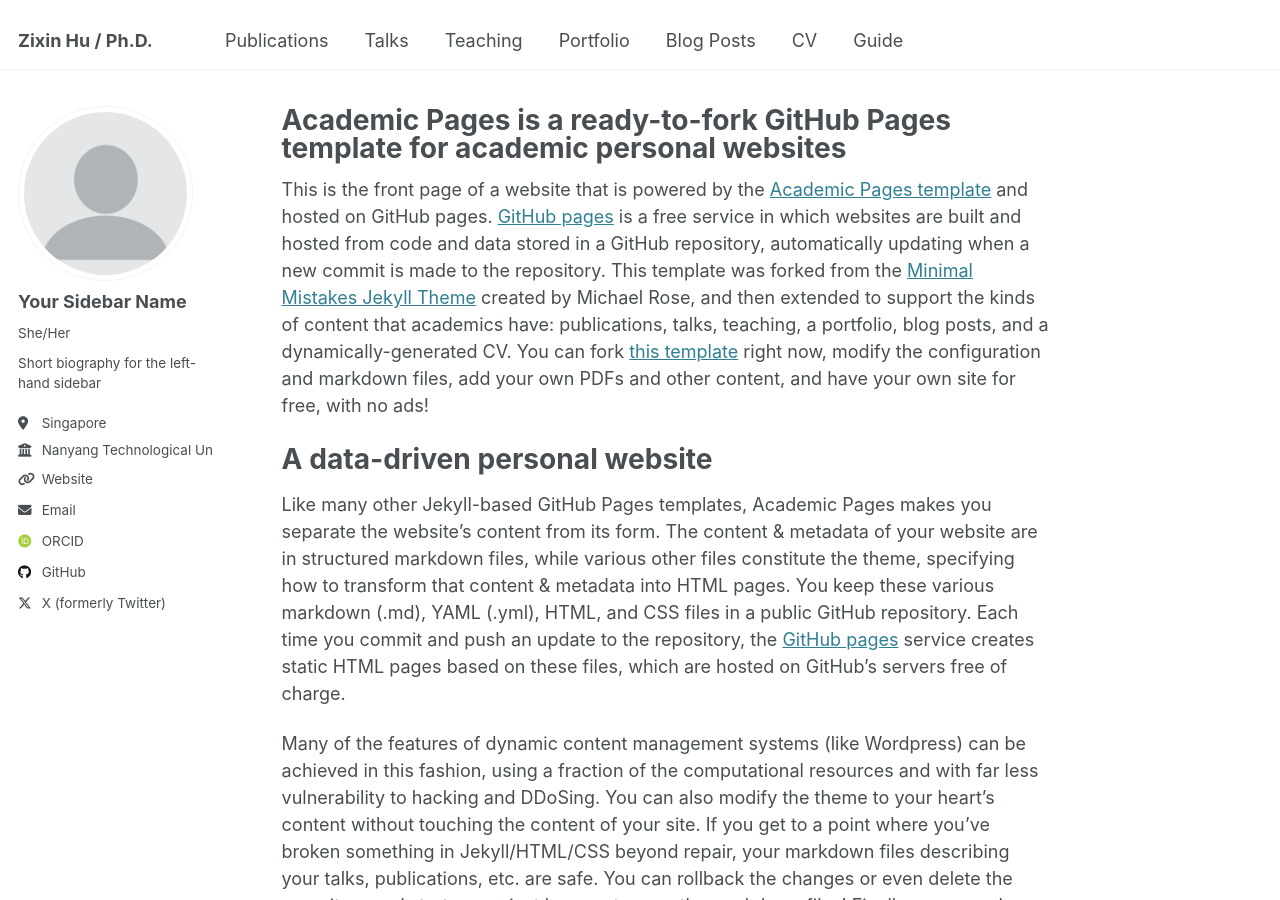
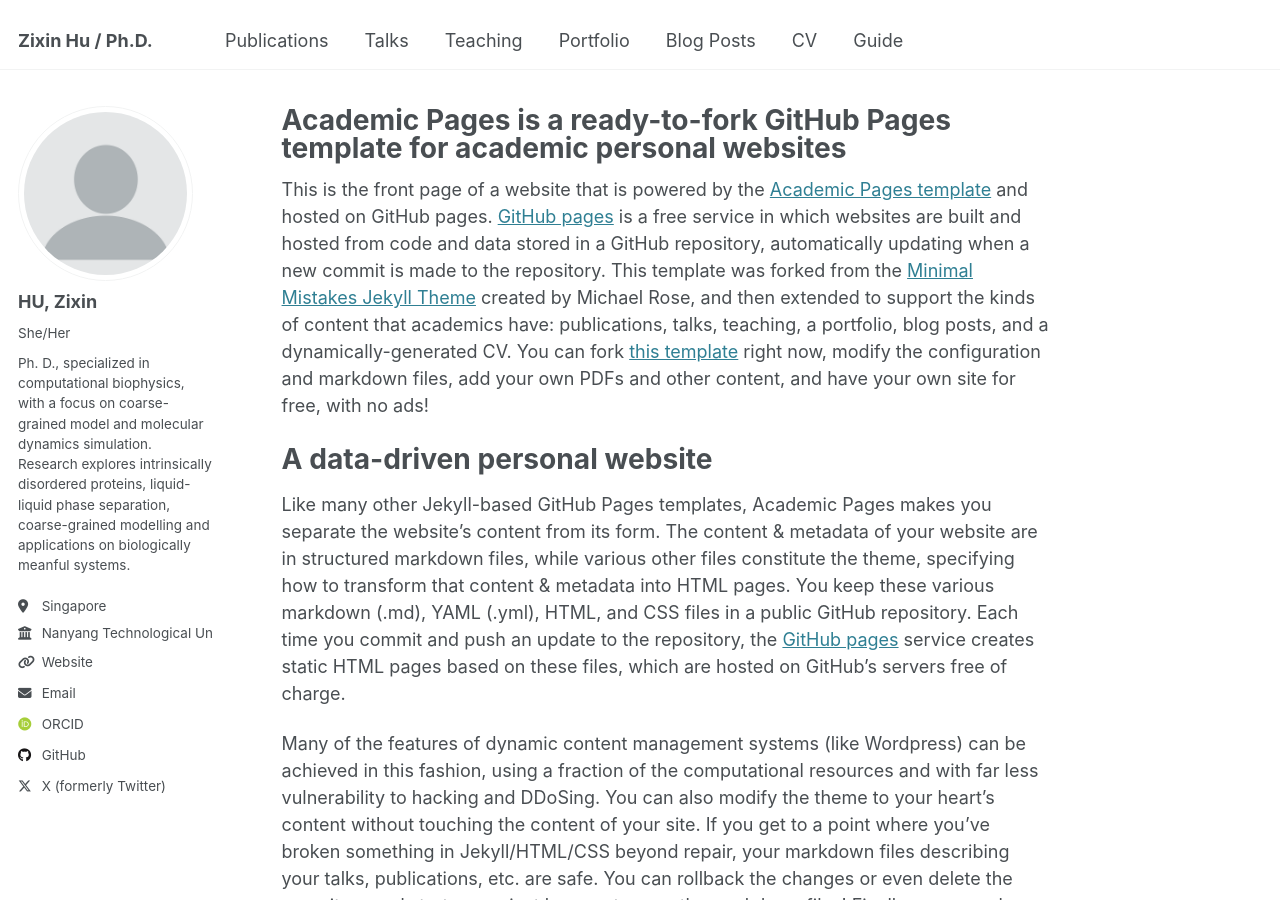
Before and after one commit to ZixinHu-Apple-Manzana/ZixinHu-Apple-Manzana.github.io, a Jekyll site: the page built from _pages/about.md, in a window 1280 px wide and 900 px high. Built offline with Jekyll 4.4.1, drawn with Linux system fonts in a browser that asks for light colours; some web fonts are replaced.

Commit message:
Update _config.yml

```diff
--- a/_config.yml
+++ b/_config.yml
@@ -23,9 +23,11 @@ repository               : "ZixinHu-Apple-Manzana/ZixinHu-Apple-Manzana.github.i
 author:
   # Biographic information
   avatar           : "profile.png"
-  name             : "Your Sidebar Name"
+  name             : "HU, Zixin"
   pronouns         : "She/Her"# example: "she/her"
-  bio              : "Short biography for the left-hand sidebar"
+  bio              : "Ph. D., specialized in computational biophysics,
+  with a focus on coarse-grained model and molecular dynamics simulation.
+  Research explores intrinsically disordered proteins, liquid-liquid phase separation, coarse-grained modelling and applications on biologically meanful systems. "
   location         : "Singapore"
   employer         : "Nanyang Technological University"
   uri              : https://ZixinHu-Apple-Manzana.github.io# URL
```
